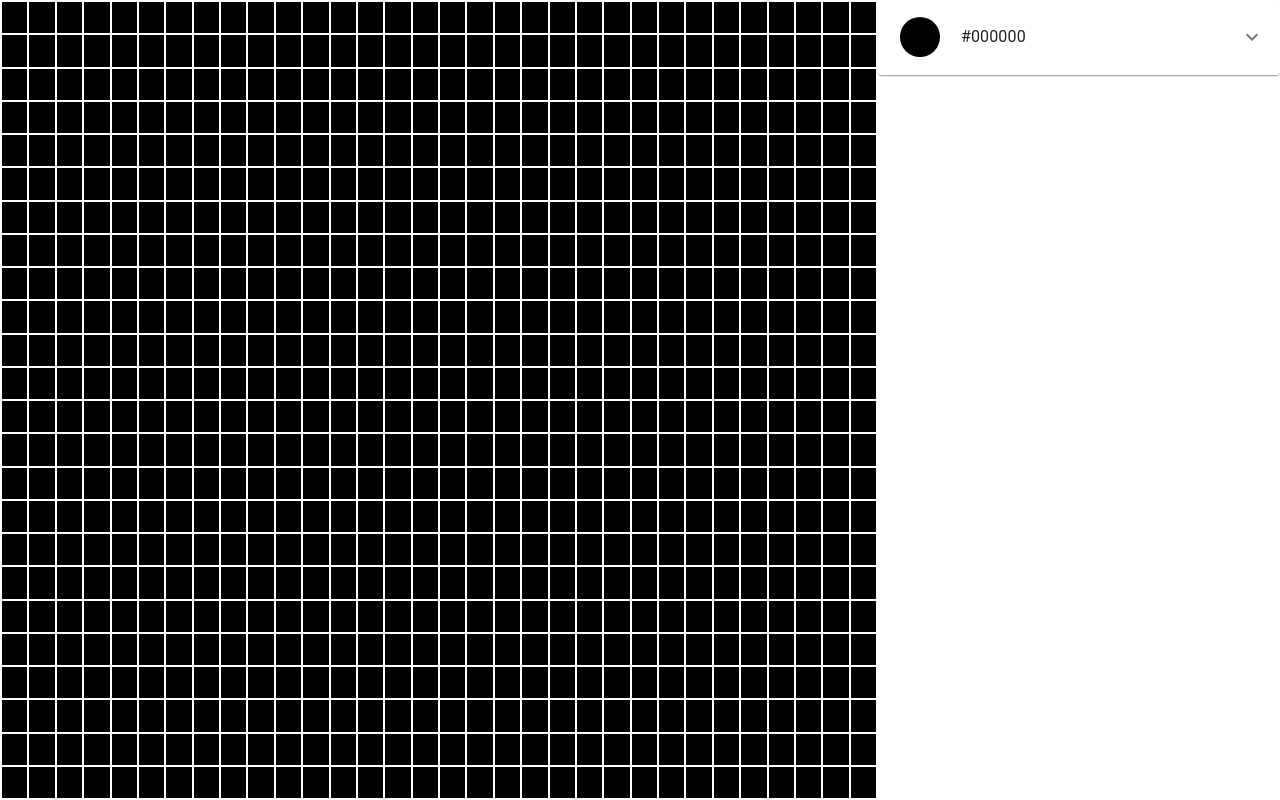
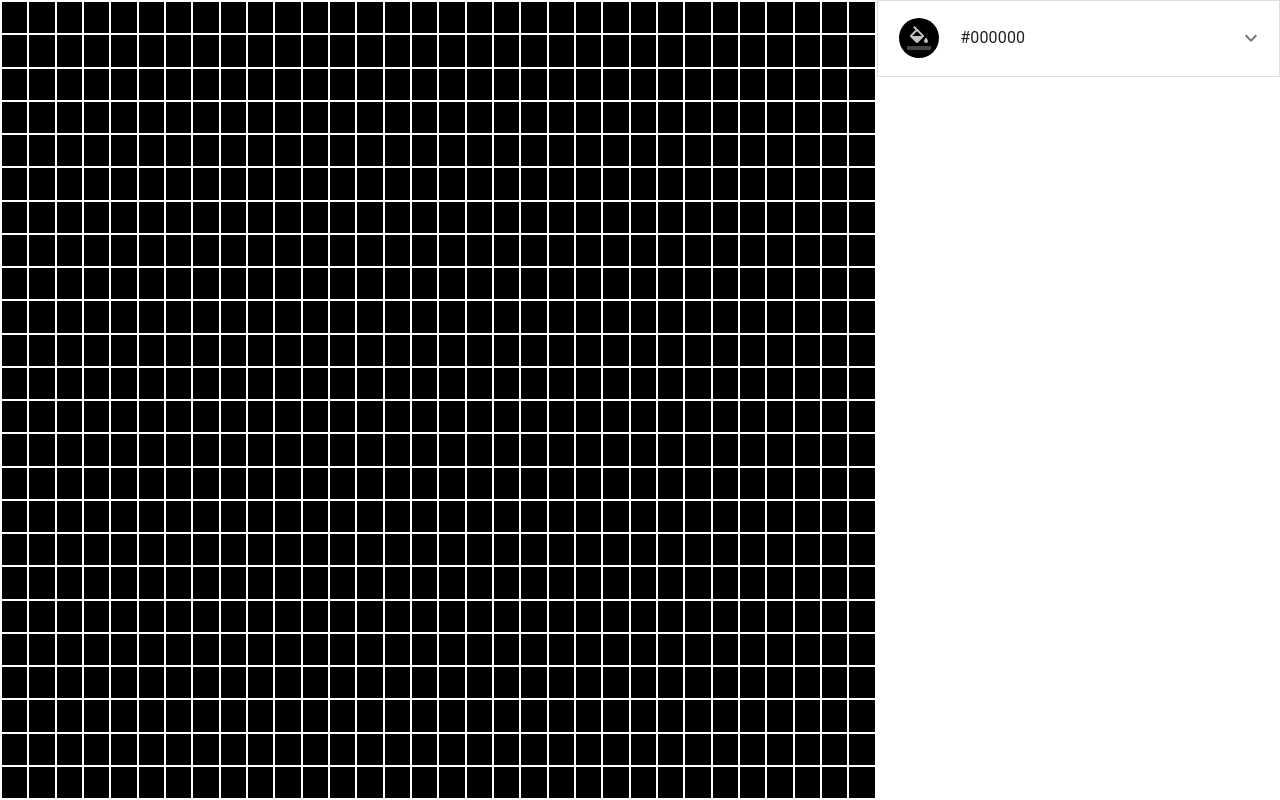
Before and after one commit to wu000168/gocl, a React (Create React App) app: page / in a window 1280 px wide. Built offline with nearby package versions, Linux system fonts and the light colour scheme.

Commit message:
Fill Background Implemented

```diff
--- a/src/App.js
+++ b/src/App.js
@@ -61,6 +61,19 @@
             onChange={(r, g, b) =>
               this.setState({ color_picker: { r: r, g: g, b: b } })
             }
+            onFill={(r, g, b) => {
+              this.setState({
+                grid: {
+                  colors: Array(this.state.settings.size.rows).fill(
+                    Array(this.state.settings.size.cols).fill({
+                      r: r,
+                      g: g,
+                      b: b,
+                    })
+                  ),
+                },
+              });
+            }}
           />
         </span>
       </div>
--- a/src/ColorPicker.js
+++ b/src/ColorPicker.js
@@ -8,11 +8,14 @@
   ExpansionPanel,
   ExpansionPanelSummary,
   ExpansionPanelDetails,
+  IconButton,
 } from "@material-ui/core";
 import { createMuiTheme } from "@material-ui/core/styles";
 import { ThemeProvider } from "@material-ui/styles";
 import { fade } from "@material-ui/core/styles/colorManipulator";
 import ExpandMoreIcon from "@material-ui/icons/ExpandMore";
+import FormatColorFillIcon from "@material-ui/icons/FormatColorFill";
+import ColorLensIcon from "@material-ui/icons/ColorLens";
 
 class ColorPicker extends React.Component {
   constructor(props) {
@@ -116,14 +119,20 @@
 
   render() {
     return (
-
-        <ExpansionPanel>
+      <ExpansionPanel
+        square
+        style={{ boxShadow: "none", border: "1px solid rgba(0, 0, 0, .125)" }}
+      >
         <ExpansionPanelSummary expandIcon={<ExpandMoreIcon />}>
           <ThemeProvider
             theme={createMuiTheme({
               overrides: {
                 MuiAvatar: {
                   colorDefault: {
+                    color:
+                      this.state.r + this.state.g + this.state.b <= 128 * 3
+                        ? "#EEEEEED0"
+                        : "#505050D0",
                     backgroundColor:
                       "rgb(" +
                       this.state.r +
@@ -132,6 +141,14 @@
                       "," +
                       this.state.b +
                       ")",
+                  },
+                },
+                MuiIconButton: {
+                  root: {
+                    color:
+                      this.state.r + this.state.g + this.state.b <= 128 * 3
+                        ? "#EEEEEED0"
+                        : "#505050D0",
                   },
                 },
               },
@@ -149,7 +166,18 @@
                     margin: "4pt",
                   }}
                 >
-                    <div />
+                  <IconButton
+                    onClick={(e) => {
+                      this.props.onFill(
+                        this.state.r,
+                        this.state.g,
+                        this.state.b
+                      );
+                      e.stopPropagation();
+                    }}
+                  >
+                    <FormatColorFillIcon />
+                  </IconButton>
                 </Avatar>
               </Grid>
               <Grid item>
```
Lines whose indentation alone changed are shown as unchanged.
